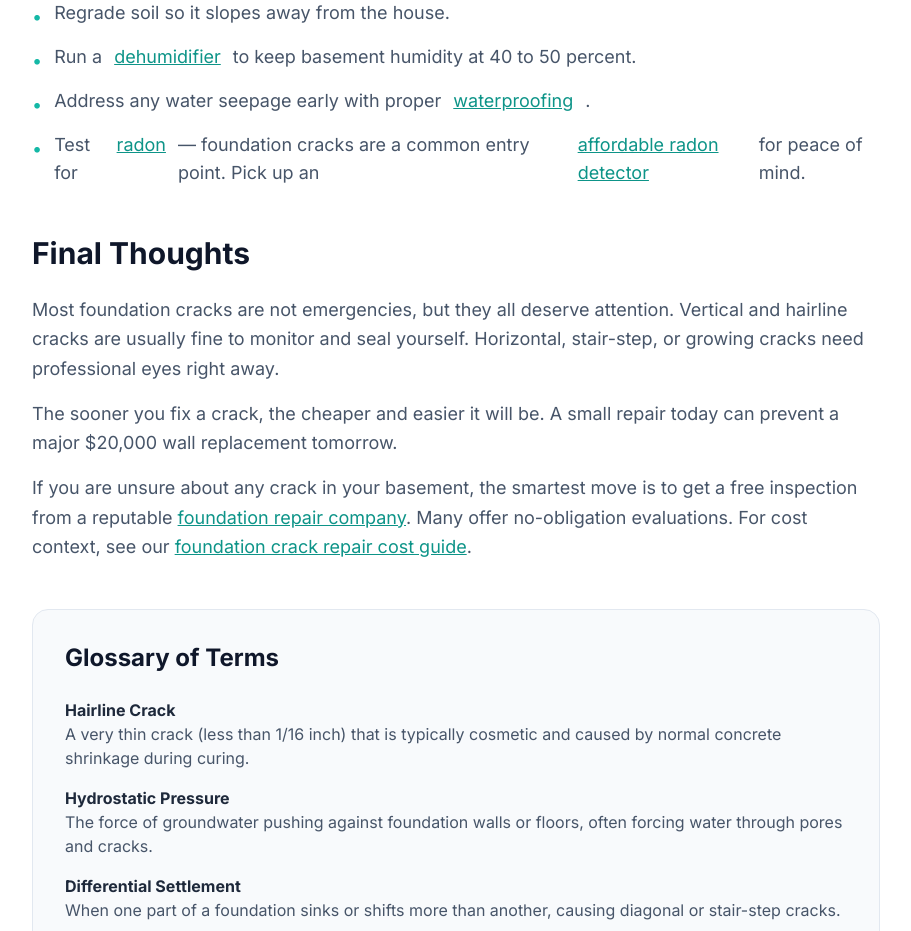
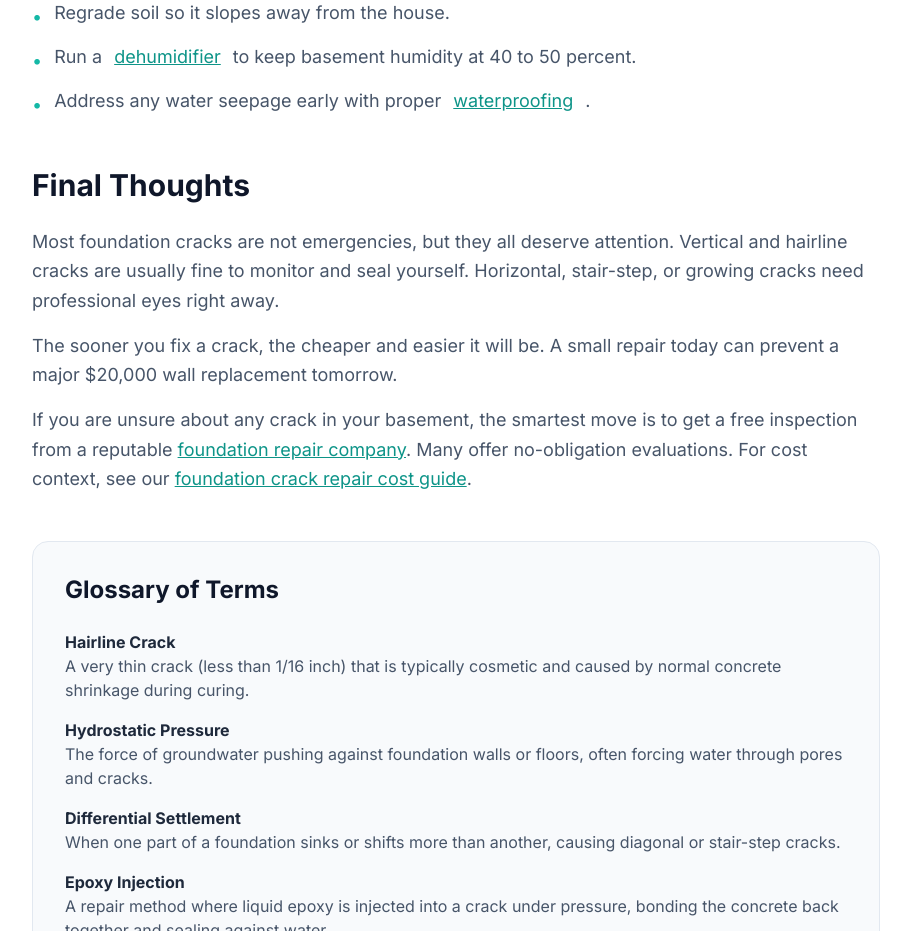
Before and after one commit to thebasementguide2026/basement-guide, a Next.js app: page /articles/types-of-foundation-cracks in a window 1280 px wide. Shown: the part 4280-5211 px from the top of the page, without its empty margins (184-1095 px from the left). Built offline with nearby package versions, Linux system fonts and the light colour scheme.

Commit message:
revert radon bullet from foundation cracks (was added to wrong article)

```diff
--- a/app/articles/types-of-foundation-cracks/page.tsx
+++ b/app/articles/types-of-foundation-cracks/page.tsx
@@ -221,7 +221,6 @@ export default function FoundationCracksArticle() {
             <li className='flex items-start gap-3 text-lg text-slate-600'><span className='text-teal-500 mt-1'>•</span>Regrade soil so it slopes away from the house.</li>
             <li className='flex items-start gap-3 text-lg text-slate-600'><span className='text-teal-500 mt-1'>•</span>Run a <Link href='/articles/dehumidifier-myths' className='text-teal-600 underline hover:text-teal-800'>dehumidifier</Link> to keep basement humidity at 40 to 50 percent.</li>
             <li className='flex items-start gap-3 text-lg text-slate-600'><span className='text-teal-500 mt-1'>•</span>Address any water seepage early with proper <Link href='/articles/complete-basement-waterproofing-guide' className='text-teal-600 underline hover:text-teal-800'>waterproofing</Link>.</li>
-                          <li className='flex items-start gap-3 text-lg text-slate-600'><span className='text-teal-500 mt-1'>•</span>Test for <Link href='/articles/radon-and-basement-waterproofing' className='text-teal-600 underline hover:text-teal-800'>radon</Link> — foundation cracks are a common entry point. Pick up an <a href='https://amzn.to/4rMpXDV' target='_blank' rel='noopener noreferrer nofollow' className='text-teal-600 underline hover:text-teal-800'>affordable radon detector</a> for peace of mind.</li>
           </ul>
 
           {/* Final Thoughts */}
```
